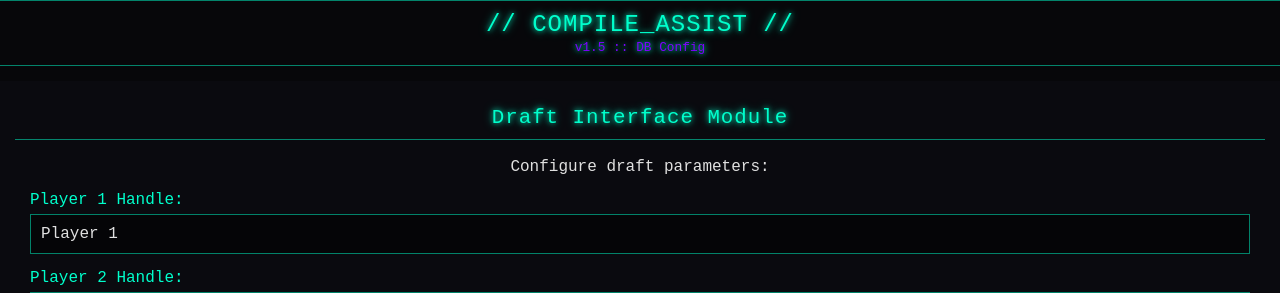
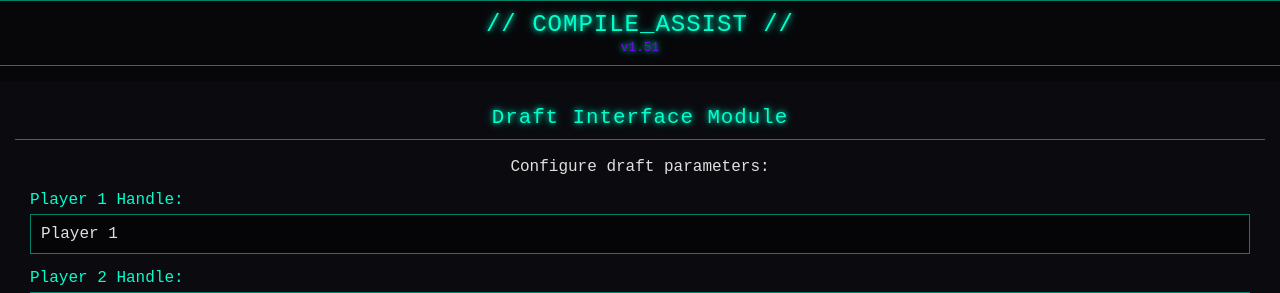
Before and after one commit to strb857/CompileLog, a Flask app: page / in a window 1280 px wide. Shown: the top 293 px of the page. Run offline with Flask 3, Linux system fonts and the light colour scheme; data that the repository does not hold is empty.

Commit message:
1.52 Gui update

```diff
--- a/templates/index.html
+++ b/templates/index.html
@@ -9,7 +9,7 @@
 <body>
 
     <header class="app-header">
-        <h1>// COMPILE_ASSIST //<span class="version">v1.5 :: DB Config</span></h1>
+        <h1>// COMPILE_ASSIST //<span class="version">v1.51</span></h1>
     </header>
 
     <main class="main-content">
```
